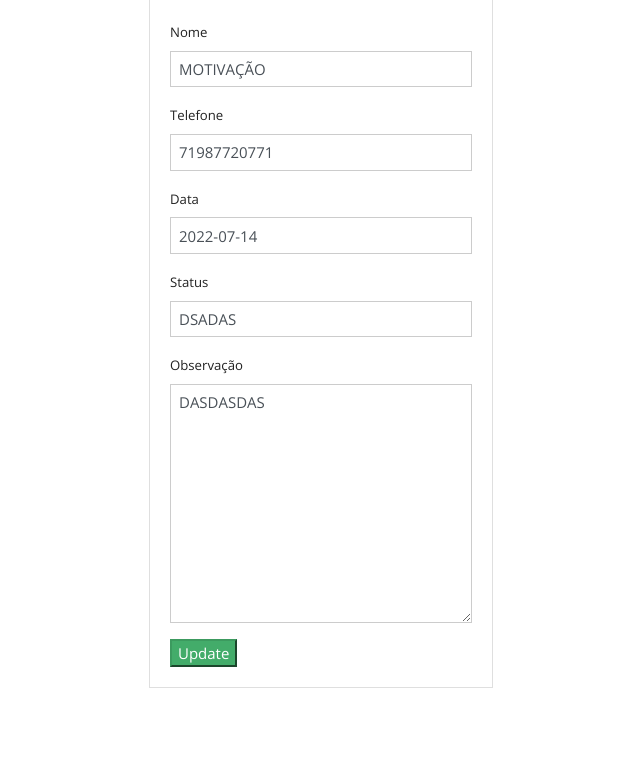
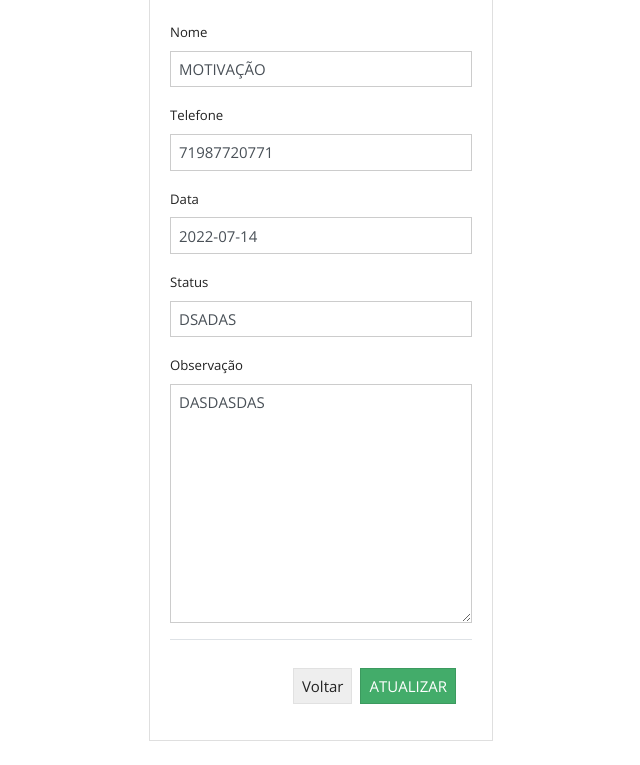
Before and after one commit to Jonatha10/cobranca, a PHP site: page /edit.php?id=5 in a window 1280 px wide. Shown: the part 109-874 px from the top of the page, without its empty margins (319-959 px from the left). Before the commit the page ends 797 px from the top, so only its background shows below. Run offline with PHP 8.4, Linux system fonts and the light colour scheme; data comes from the database, SQL or seed files in the repository; some libraries are stand-ins or nearby versions.

Commit message:
INSERIDO BOTAO DE VOLTAR E REAJUSTE NO ATUALIZAR

```diff
--- a/edit.php
+++ b/edit.php
@@ -62,9 +62,13 @@ if (isset($_POST['update'])) {
                     <label for="observacao">Observação</label>
                         <textarea name="observacao" class="form-control" cols="30" rows="10"><?php echo $observacao; ?></textarea>
                     </div>
-                    <button class="btn-success" name="update">
-                        Update
+                    <div class="modal-footer pt-4">
+                    <a href="index.php" class="btn btn-secondary">Voltar</a>
+                    <button class="btn btn-success" name="update">
+                        ATUALIZAR
                     </button>
+                    </div>
+
 
 
 
```
